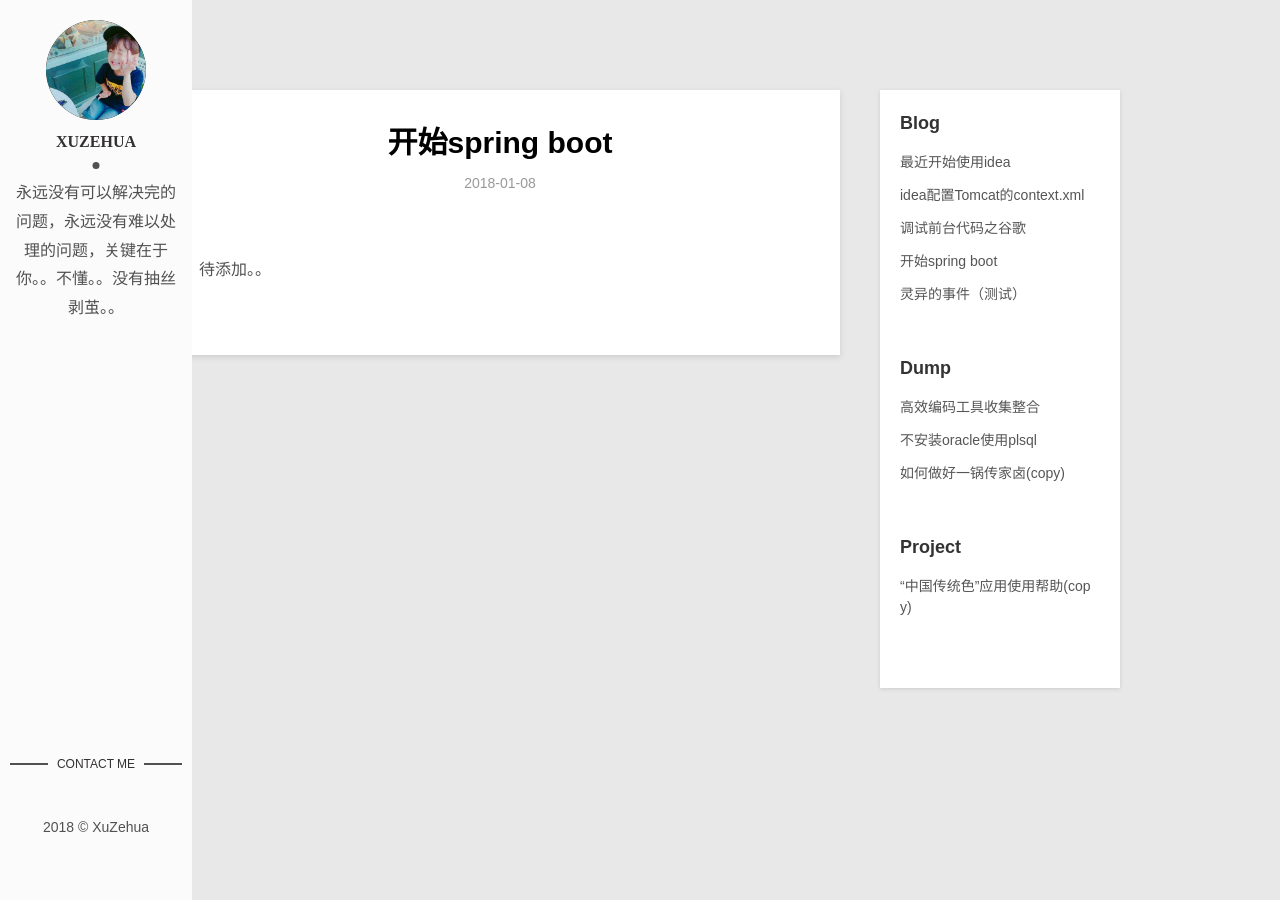
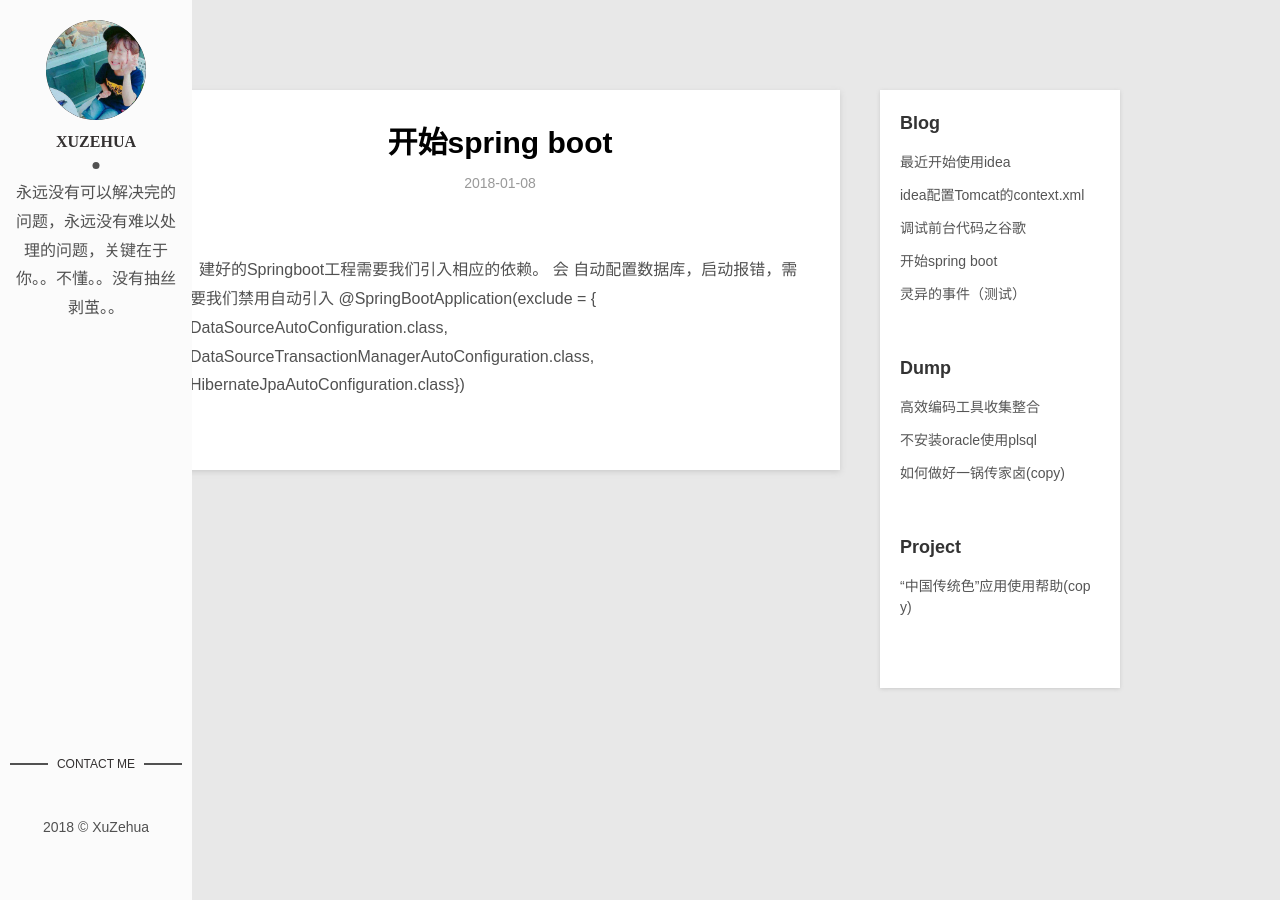
Before and after one commit to lychhh/lychhh.github.io, a Jekyll site: the page built from _posts/blog/2018-01-08-Spring-boot.md, in a window 1280 px wide. Built offline with Jekyll 4.4.1, drawn with Linux system fonts in a browser that asks for light colours.

Commit message:
Update 2018-01-08-Spring-boot.md

```diff
--- a/_posts/blog/2018-01-08-Spring-boot.md
+++ b/_posts/blog/2018-01-08-Spring-boot.md
@@ -5,4 +5,9 @@ category: blog
 description: 初步了解
 ---
 
-待添加。。
+建好的Springboot工程需要我们引入相应的依赖。
+会 自动配置数据库，启动报错，需要我们禁用自动引入
+@SpringBootApplication(exclude = {
+		DataSourceAutoConfiguration.class,
+		DataSourceTransactionManagerAutoConfiguration.class,
+		HibernateJpaAutoConfiguration.class})
```
